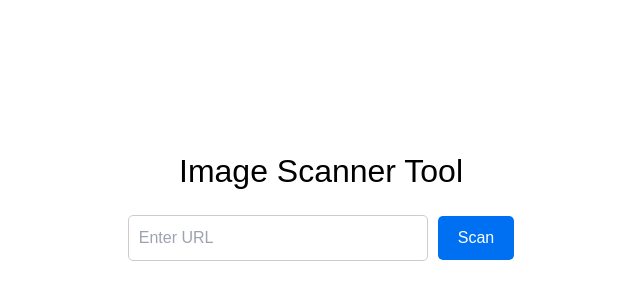
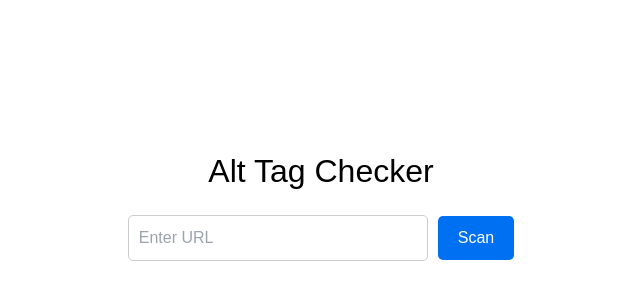
Before and after one commit to ganesh-tomar/imagesense, a Next.js app: page / in a window 1280 px wide. Shown: the part 236-536 px from the top of the page, without its empty margins (319-959 px from the left). Built offline with nearby package versions, Linux system fonts and the light colour scheme.

Commit message:
changes the heading

```diff
--- a/components/scan-images.tsx
+++ b/components/scan-images.tsx
@@ -59,7 +59,7 @@ const ImageScanner: React.FC = () => {
     <section className="main">
       <div className="container">
         <div className="innerWrap">
-          <h1>Image Scanner Tool</h1>
+          <h1>Alt Tag Checker</h1>
           <div className="input-container">
             <div className="input-wrapper">
               <input
```
